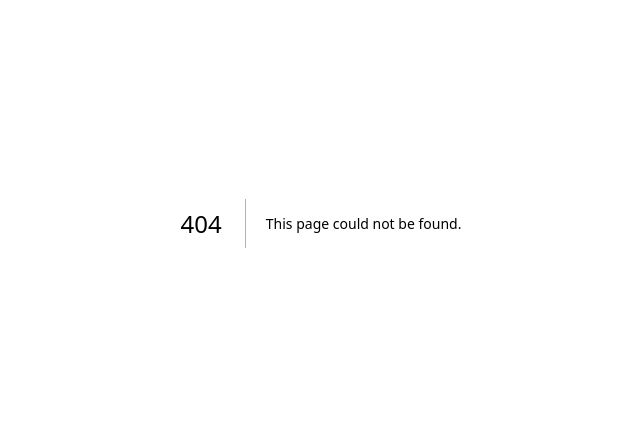
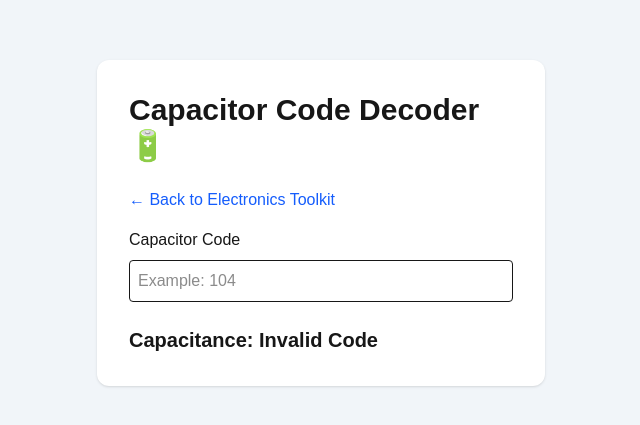
Before and after one commit to Anouar-azzi-spec/electrokit, a Next.js app: page /capacitor-decoder in a window 1280 px wide. Before the commit this address had no page. Shown: the part 177-602 px from the top of the page, without its empty margins (319-959 px from the left). Built offline with nearby package versions, Linux system fonts and the light colour scheme.

Commit message:
Add capacitor code decoder

```diff
--- /dev/null
+++ b/src/app/capacitor-decoder/page.tsx
@@ -0,0 +1,65 @@
+"use client";
+
+import { useState } from "react";
+import Link from "next/link";
+
+export default function CapacitorCodePage() {
+  const [code, setCode] = useState("");
+
+  function decodeCapacitor(value: string) {
+    if (value.length !== 3 || isNaN(Number(value))) {
+      return "Invalid Code";
+    }
+
+    const firstDigits = Number(value.substring(0, 2));
+    const multiplier = Number(value.substring(2));
+
+    const capacitancePf =
+      firstDigits * Math.pow(10, multiplier);
+
+    if (capacitancePf >= 1000000) {
+      return `${(capacitancePf / 1000000).toFixed(2)} µF`;
+    }
+
+    if (capacitancePf >= 1000) {
+      return `${(capacitancePf / 1000).toFixed(2)} nF`;
+    }
+
+    return `${capacitancePf} pF`;
+  }
+
+  return (
+    <main className="min-h-screen bg-slate-100 flex items-center justify-center p-6">
+      <div className="bg-white p-8 rounded-xl shadow w-full max-w-md">
+
+        <h1 className="text-3xl font-bold mb-6">
+          Capacitor Code Decoder 🔋
+        </h1>
+
+        <Link
+          href="/electronics"
+          className="text-blue-600 hover:underline mb-4 block"
+        >
+          ← Back to Electronics Toolkit
+        </Link>
+
+        <label className="block mb-2">
+          Capacitor Code
+        </label>
+
+        <input
+          type="text"
+          value={code}
+          onChange={(e) => setCode(e.target.value)}
+          placeholder="Example: 104"
+          className="w-full border p-2 rounded mb-6"
+        />
+
+        <div className="text-xl font-bold">
+          Capacitance: {decodeCapacitor(code)}
+        </div>
+
+      </div>
+    </main>
+  );
+}
--- a/src/app/electronics/page.tsx
+++ b/src/app/electronics/page.tsx
@@ -37,6 +37,10 @@ export default function ElectronicsPage() {
             href="/pcb-trace" className="p-6 bg-green-200 rounded-xl shadow">
             PCB Trace Width Calculator 🔌
           </Link>
+          <Link href="/capacitor-decoder" className="p-6 bg-pink-200 rounded-xl shadow">
+           Capacitor Code Decoder 🔋
+          </Link>
+
 
         </div>
 
```
